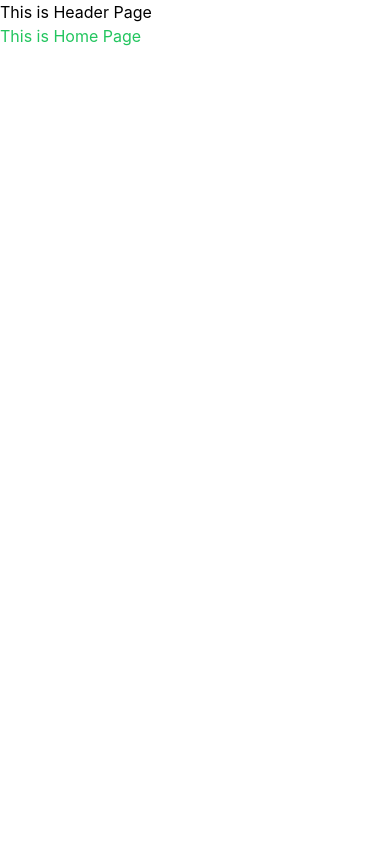
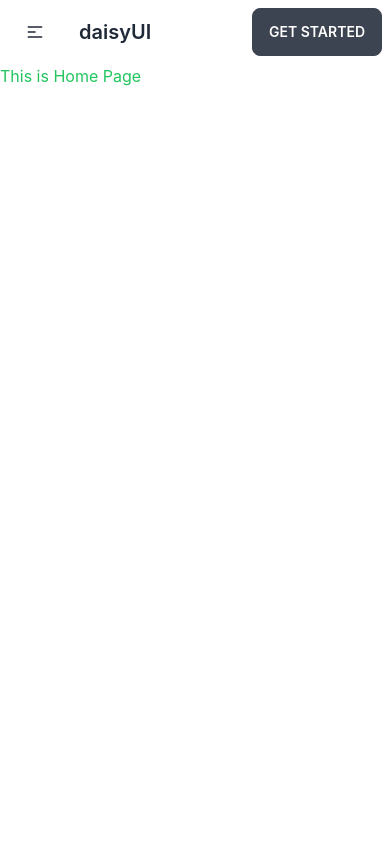
Before and after one commit to Sayedfarabi/esho-shikhi-client-side, a React (Create React App) app: page / in a window 390 px wide. Shown: the top 844 px of the page. Built offline with nearby package versions, Linux system fonts and the light colour scheme.

Commit message:
daisyui install and setup done

```diff
--- a/package.json
+++ b/package.json
@@ -6,6 +6,7 @@
     "@testing-library/jest-dom": "^5.16.5",
     "@testing-library/react": "^13.4.0",
     "@testing-library/user-event": "^13.5.0",
+    "daisyui": "^2.33.0",
     "react": "^18.2.0",
     "react-dom": "^18.2.0",
     "react-router-dom": "^6.4.2",
--- a/src/components/Header.jsx
+++ b/src/components/Header.jsx
@@ -1,9 +1,50 @@
 import React from 'react';
+import { Link } from 'react-router-dom';
 
 const Header = () => {
     return (
-        <div>
-            <h1>This is Header Page</h1>
+        <div className="navbar bg-base-100">
+            <div className="navbar-start">
+                <div className="dropdown">
+                    <label tabIndex={0} className="btn btn-ghost lg:hidden">
+                        <svg xmlns="http://www.w3.org/2000/svg" className="h-5 w-5" fill="none" viewBox="0 0 24 24" stroke="currentColor"><path strokeLinecap="round" strokeLinejoin="round" strokeWidth="2" d="M4 6h16M4 12h8m-8 6h16" /></svg>
+                    </label>
+                    <ul tabIndex={0} className="menu menu-compact dropdown-content mt-3 p-2 shadow bg-base-100 rounded-box w-52">
+                        <li><Link to={""}>Item 1</Link></li>
+                        <li tabIndex={0}>
+                            <Link to={""} className="justify-between">
+                                Parent
+                                <svg className="fill-current" xmlns="http://www.w3.org/2000/svg" width="24" height="24" viewBox="0 0 24 24"><path d="M8.59,16.58L13.17,12L8.59,7.41L10,6L16,12L10,18L8.59,16.58Z" /></svg>
+                            </Link>
+                            <ul className="p-2">
+                                <li><Link to={""}>Submenu 1</Link></li>
+                                <li><Link to={""}>Submenu 2</Link></li>
+                            </ul>
+                        </li>
+                        <li><Link to={""}>Item 3</Link></li>
+                    </ul>
+                </div>
+                <Link to={""} className="btn btn-ghost normal-case text-xl">daisyUI</Link>
+            </div>
+            <div className="navbar-center hidden lg:flex">
+                <ul className="menu menu-horizontal p-0">
+                    <li><Link to={""}>Item 1</Link></li>
+                    <li tabIndex={0}>
+                        <Link to={""}>
+                            Parent
+                            <svg className="fill-current" xmlns="http://www.w3.org/2000/svg" width="20" height="20" viewBox="0 0 24 24"><path d="M7.41,8.58L12,13.17L16.59,8.58L18,10L12,16L6,10L7.41,8.58Z" /></svg>
+                        </Link>
+                        <ul className="p-2">
+                            <li><Link to={""}>Submenu 1</Link></li>
+                            <li><Link to={""}>Submenu 2</Link></li>
+                        </ul>
+                    </li>
+                    <li><Link to={""}>Item 3</Link></li>
+                </ul>
+            </div>
+            <div className="navbar-end">
+                <Link to={""} className="btn">Get started</Link>
+            </div>
         </div>
     );
 };
--- a/tailwind.config.js
+++ b/tailwind.config.js
@@ -4,5 +4,5 @@
   theme: {
     extend: {},
   },
-  plugins: [],
+  plugins: [require("daisyui")],
 }
```
Also changed, not shown: 1 other file (tests, documents, lock files or other folders).
